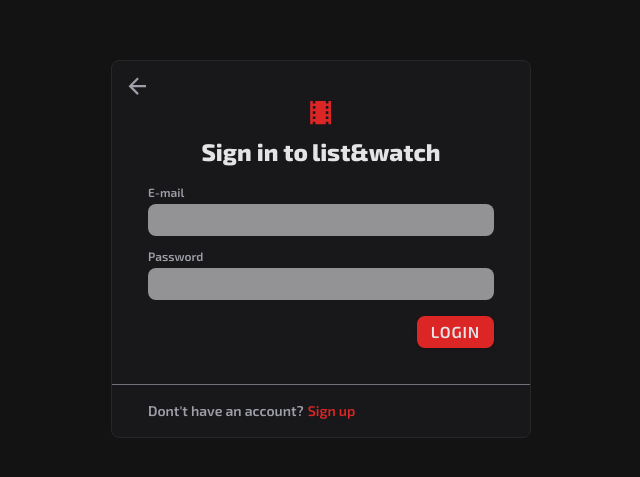
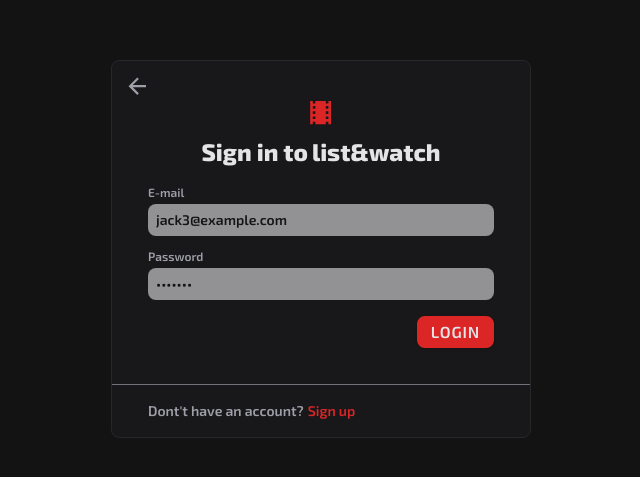
Before and after one commit to iudemirci/listwatch, a React (Vite) app: page /login in a window 1280 px wide. Shown: the part 151-628 px from the top of the page, without its empty margins (319-959 px from the left). Built offline with nearby package versions, Linux system fonts and the light colour scheme; no server answers.

Commit message:
set favourite fix

```diff
--- a/src/components/SetFavourite.jsx
+++ b/src/components/SetFavourite.jsx
@@ -13,10 +13,14 @@ import PopupBlur from "../ui/PopupBlur";
 
 import { useSetFavouriteItem } from "../hooks/user/useSetFavouriteItem";
 import { useGetFavouriteItems } from "../hooks/user/useGetFavouriteItems";
+import { useDispatch } from "react-redux";
+import { openSignupPopup } from "../store/popupSlice";
 
 function SetFavourite({ item }) {
   const [isModalOpen, setIsModalOpen] = useState(false);
   const queryClient = useQueryClient();
+  const token = localStorage.getItem("token");
+  const dispatch = useDispatch();
 
   const { favouriteItems, isPending: isGettingPending } =
     useGetFavouriteItems();
@@ -25,6 +29,10 @@ function SetFavourite({ item }) {
   const isExisting = favouriteItems?.find((fav) => fav.id === item.id);
 
   function handleInsert(item) {
+    if (!token) {
+      return dispatch(openSignupPopup());
+    }
+
     if (isExisting) {
       toast.dismiss();
       toast.error(
--- a/src/components/popover/LoginPopover.jsx
+++ b/src/components/popover/LoginPopover.jsx
@@ -55,6 +55,7 @@ function LoginPopover() {
               type="email"
               className="w-43 px-1.5 py-1"
               isPending={isPending}
+              value="jack3@example.com"
             />
 
             <Input
@@ -66,6 +67,7 @@ function LoginPopover() {
               type="password"
               className="w-43 px-1.5 py-1"
               isPending={isPending}
+              value="test123"
             />
             <div className="flex flex-col gap-2">
               {isPending && <Spinner />}
--- a/src/pages/Login.jsx
+++ b/src/pages/Login.jsx
@@ -55,6 +55,7 @@ function Login() {
               id="email"
               type="email"
               isPending={isPending}
+              value="jack3@example.com"
             />
             <InputField
               {...register("password", { required: "Password is required" })}
@@ -62,6 +63,7 @@ function Login() {
               id="password"
               type="password"
               isPending={isPending}
+              value="test123"
             />
           </div>
           <div className="flex justify-end gap-1.5 pt-4 pb-6">
```
